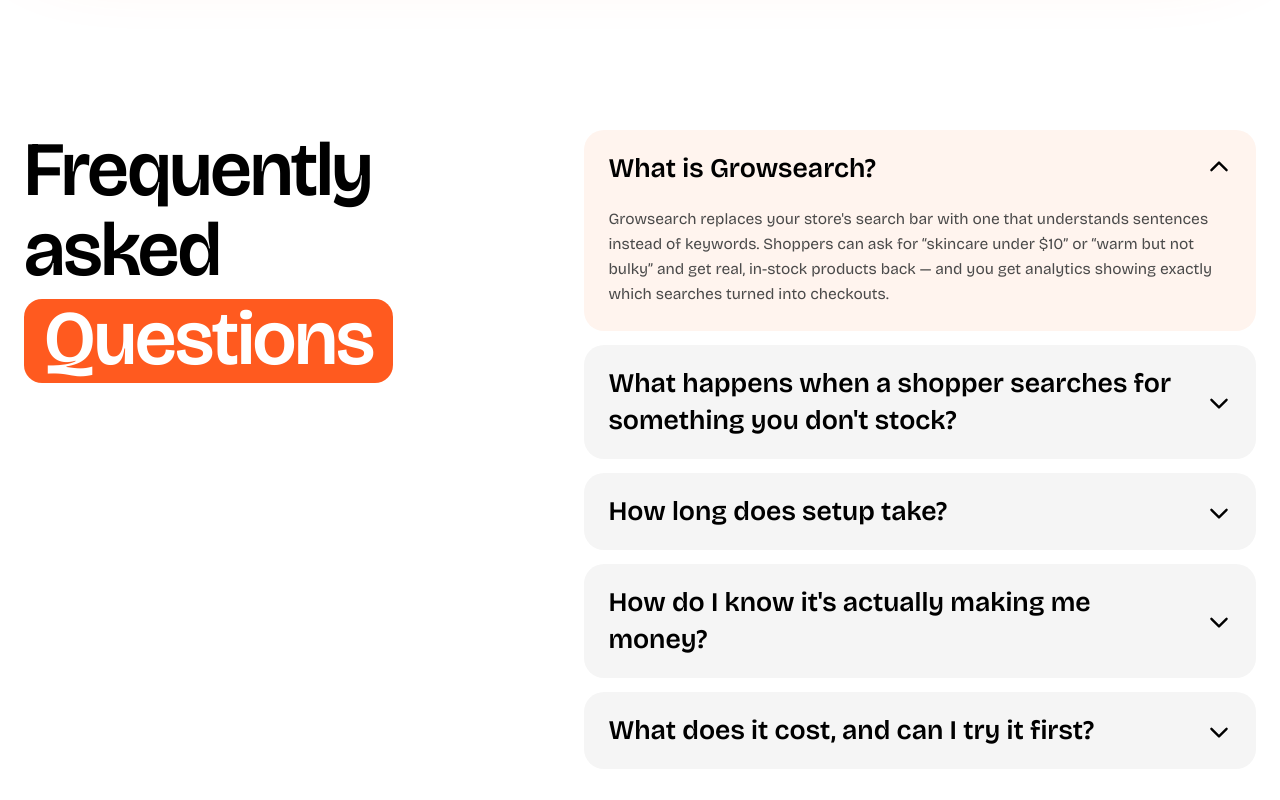
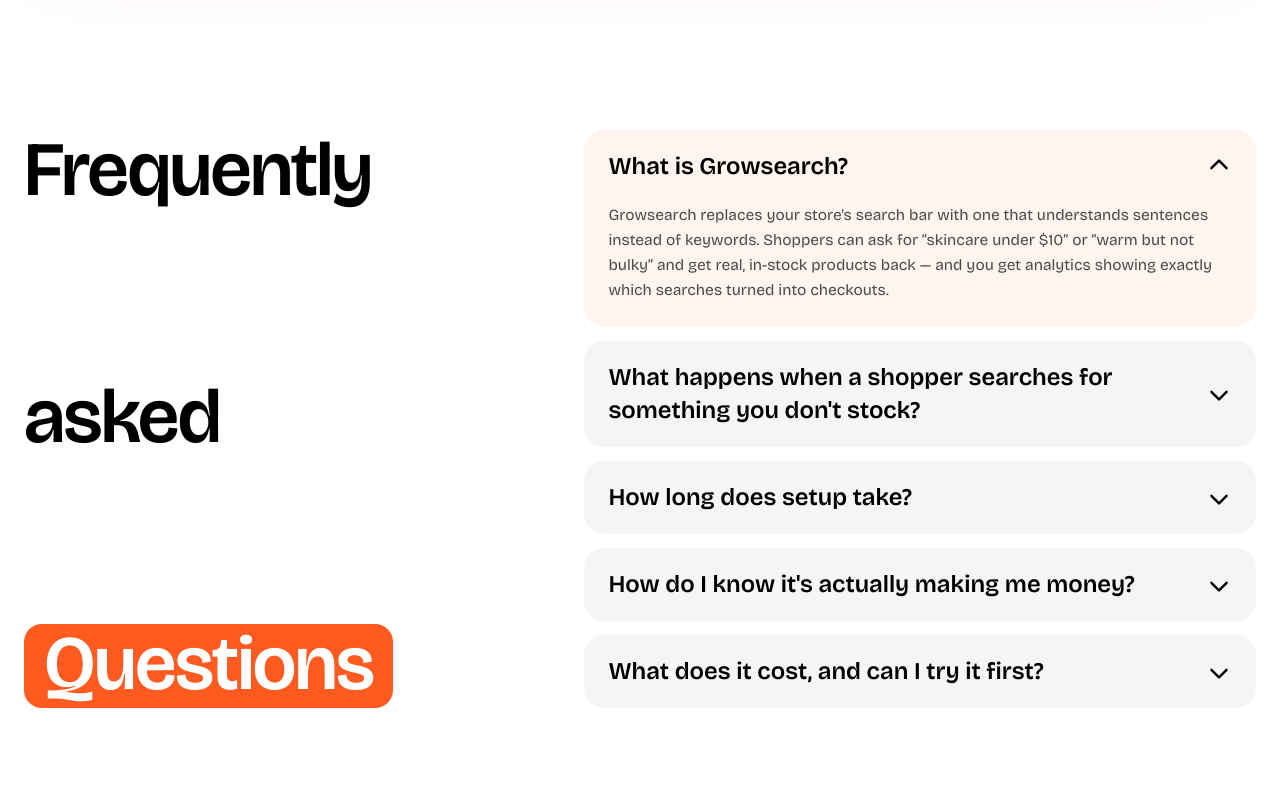
Before and after one commit to ishaangupta2311/growmerce-landing, a Next.js app: page / in a window 1280 px wide. Shown: the part 4500-5300 px from the top of the page. Built offline with nearby package versions, Linux system fonts and the light colour scheme.

Commit message:
Align FAQ heading with question stack

```diff
--- a/src/components/site/Faq.tsx
+++ b/src/components/site/Faq.tsx
@@ -45,13 +45,14 @@ export default function Faq({
       aria-labelledby="faq-title"
       className={`mx-auto max-w-[1370px] scroll-mt-28 px-6 py-20 lg:py-28 ${className ?? ""}`}
     >
-      <div className="grid gap-10 lg:grid-cols-[minmax(0,0.85fr)_minmax(0,1.15fr)] lg:gap-16">
+      <div className="grid gap-10 lg:items-stretch lg:grid-cols-[minmax(0,0.85fr)_minmax(0,1.15fr)] lg:gap-16">
         <h2
           id="faq-title"
-          className="text-[clamp(3rem,6vw,6.75rem)] leading-[1.05] font-semibold tracking-tight"
+          className="text-[clamp(3rem,6vw,6.75rem)] leading-[1.05] font-semibold tracking-tight lg:flex lg:h-full lg:flex-col lg:justify-between"
         >
-          Frequently asked{" "}
-          <span className="mt-2 inline-block rounded-[18px] bg-brand px-5 pb-1 text-white">
+          <span className="block">Frequently</span>
+          <span className="block">asked</span>
+          <span className="block w-fit rounded-[18px] bg-brand px-5 pb-1 text-white">
             Questions
           </span>
         </h2>
@@ -71,7 +72,7 @@ export default function Faq({
                   onClick={() => setOpen(isOpen ? -1 : i)}
                   className="flex w-full items-center justify-between gap-5 px-6 py-5 text-left transition-colors hover:text-brand focus-visible:outline-2 focus-visible:outline-offset-2 focus-visible:outline-brand"
                 >
-                  <span className="text-[clamp(1.125rem,2.1vw,2rem)] leading-snug font-semibold">
+                  <span className="text-[clamp(1.125rem,2.1vw,1.5rem)] leading-snug font-semibold">
                     {item.q}
                   </span>
                   <svg
```
